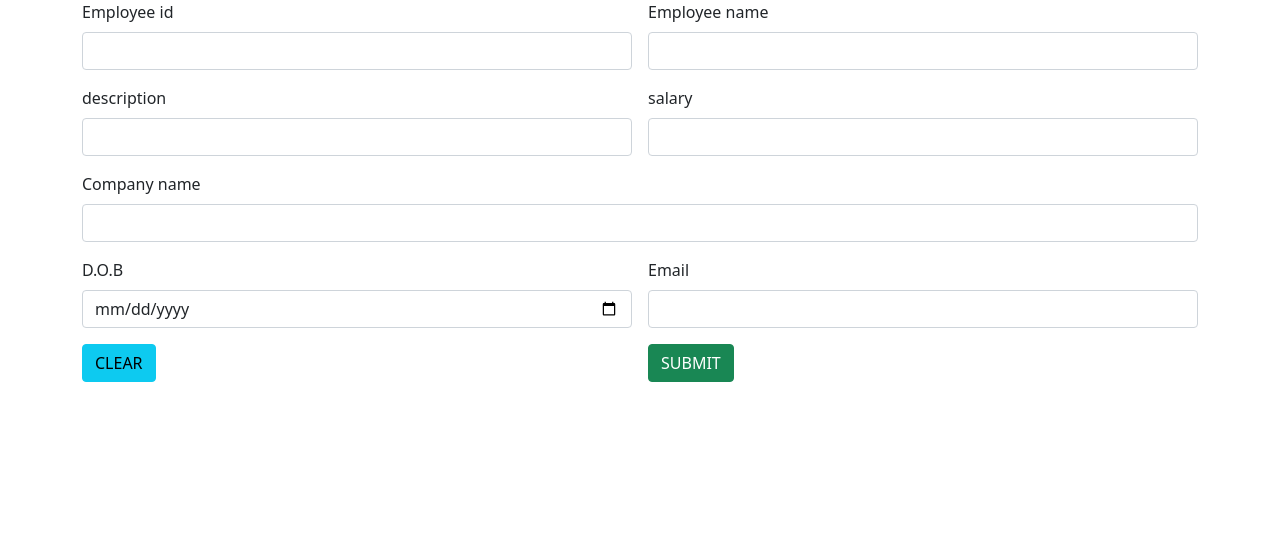
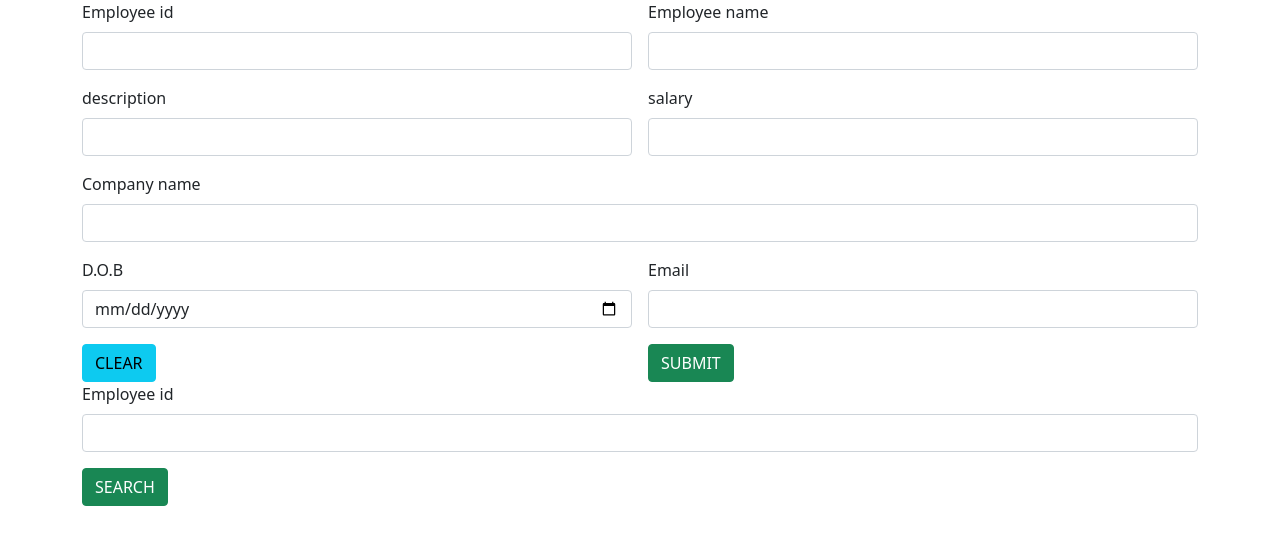
Before and after one commit to Ansumariamjacob/employee-react-app, a React (Create React App) app: page / in a window 1280 px wide. Shown: the top 544 px of the page. Built offline with nearby package versions, Linux system fonts and the light colour scheme.

Commit message:
searchCompleted

```diff
--- a/src/App.js
+++ b/src/App.js
@@ -3,11 +3,13 @@
 import Addemployee from './component/Addemployee';
 import 'bootstrap/dist/js/bootstrap.bundle.min.js';
 import 'bootstrap/dist/css/bootstrap.min.css';
+import Searchemp from './component/Searchemp';
 
 function App() {
   return (
     <div >
       <Addemployee/>
+      <Searchemp/>
 
     </div>
   );
--- /dev/null
+++ b/src/component/Searchemp.js
@@ -0,0 +1,31 @@
+import React, { useState } from 'react'
+
+const Searchemp = () => {
+    var [empid,setId]=useState("")
+    const searchEmp=()=>{
+        const data={"empid":empid}
+        console.log(data)
+    }
+  return (
+    <div>
+        <div class="container">
+    <div class="row">
+        <div class="col col-12 col-sm-12 col-md-12 col-lg-12 col-xl-12 col-xxl-12">
+            <div class="row g-3">
+                <div class="col col-12 col-sm-12 col-md-12 col-lg-12 col-xl-12 col-xxl-12">
+                    <label for="" class="form-label">Employee id</label>
+                    <input onChange={(e)=>{setId(e.target.value)}} type="text" class="form-control"/>
+                </div>
+
+                <div class="col col-12 col-sm-12 col-md-12 col-lg-12 col-xl-12 col-xxl-12">
+                    <button onClick={searchEmp} class="btn btn-success">SEARCH</button>
+                </div>
+            </div>
+        </div>
+    </div>
+</div>
+    </div>
+  )
+}
+
+export default Searchemp
```
